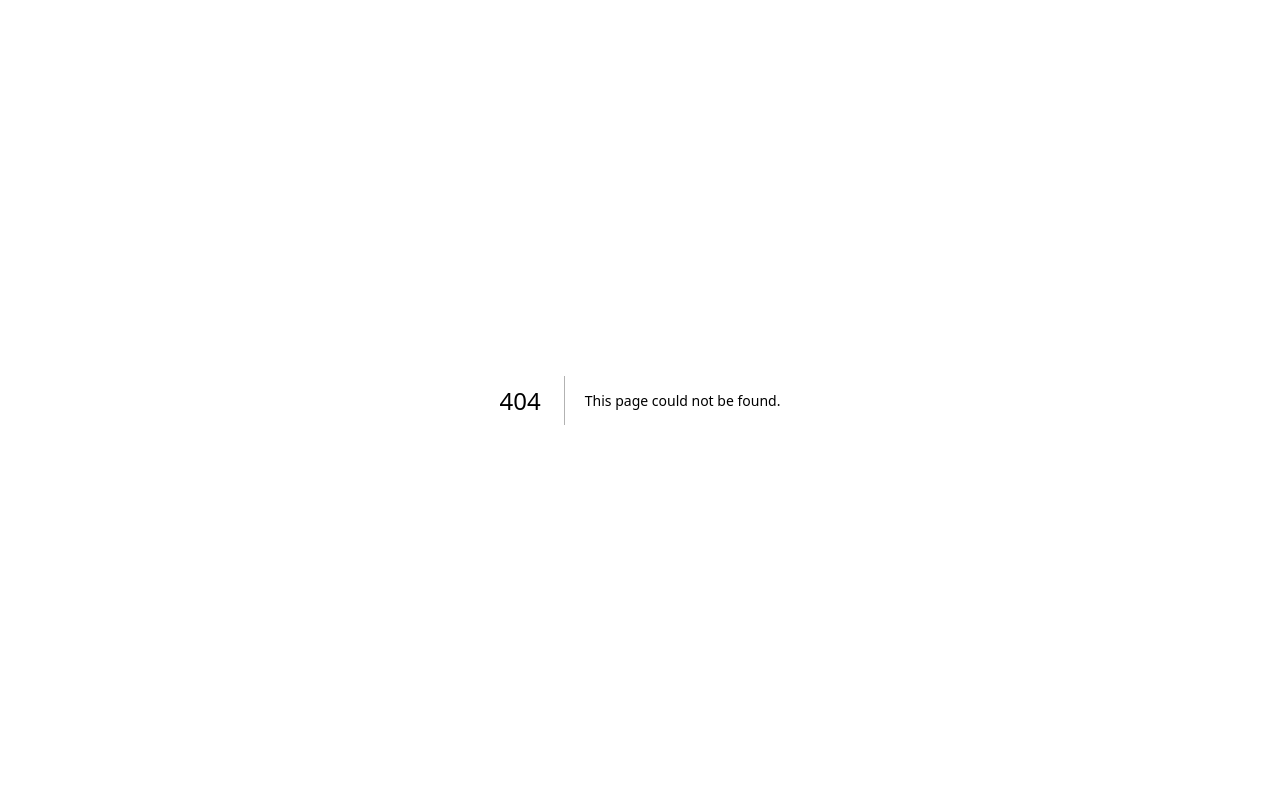
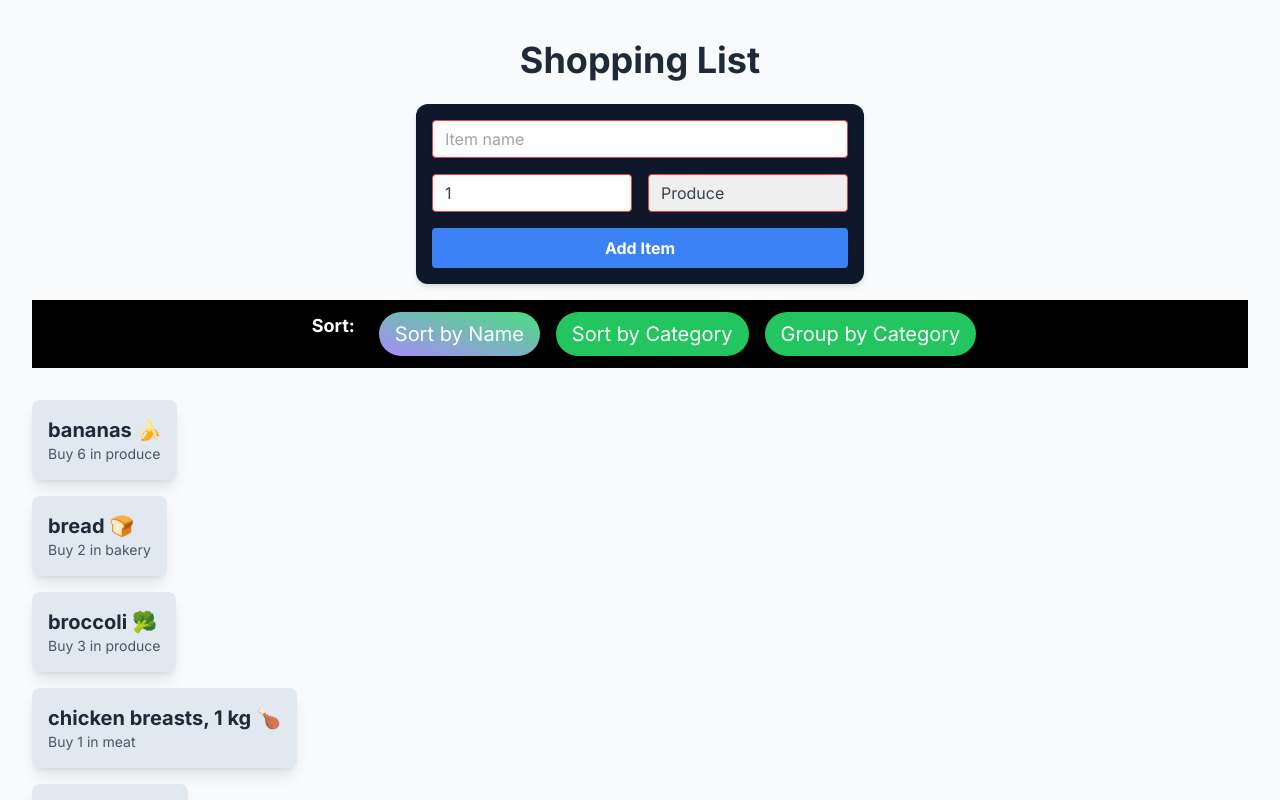
Before and after one commit to khushbu-s-shah/cprg306-assignments, a Next.js app: page /week-7 in a window 1280 px wide. Before the commit this address had no page. Shown: the top 800 px of the page. Built offline with nearby package versions, Linux system fonts and the light colour scheme.

Commit message:
Week-7 work added

```diff
--- a/app/page.js
+++ b/app/page.js
@@ -22,6 +22,9 @@ export default function Page () {
               <li className="hover:text-green-400 hover:underline">
                 <Link href="week-6">Week 6 Assignment</Link>
               </li>
+              <li className="hover:text-green-400 hover:underline">
+                <Link href="week-7">Week 7 Assignment</Link>
+              </li>
             </ul>
           </div>
       </div>
--- /dev/null
+++ b/app/week-7/item-list.js
@@ -0,0 +1,81 @@
+"use client";
+
+import { useState } from 'react';
+import Item from '../week-7/item';
+
+export default function ItemList( { items, onAddItem } ) {
+    const [sortBy, setSortBy] = useState('name');
+
+    const sortedItems = [...items].sort((a, b) => {
+        if (sortBy === 'name') {
+            return a.name.localeCompare(b.name);
+        } else if (sortBy === 'category') {
+            return a.category.localeCompare(b.category);
+        }
+    });
+    const groupedItems = sortedItems.reduce((acc, item) => {
+        if (!acc[item.category]) {
+            acc[item.category] = [];
+        }
+        acc[item.category].push(item);
+        return acc;
+    }, {});
+
+    return (
+        <div className="p-4">
+            <div className="bg-black flex justify-center mb-6 mx-auto  p-1">
+                <label htmlFor='item' className='text-lg text-white mb-4 font-bold p-2 py-2 px-4'>Sort:</label>
+                <button
+                    className={`block sm:inline-block md:text-xl m-2 px-4 py-2 rounded-full text-white shadow  ${sortBy === 'name' ? 'bg-gradient-to-tr from-violet-400 to-green-400' : ' bg-green-400'}`}
+                    onClick={() => setSortBy('name')}
+                >
+                    Sort by Name
+                </button>
+
+                <button
+                    className={`block sm:inline-block md:text-xl m-2 px-4 py-2 rounded-full text-white shadow  ${sortBy === 'category' ? 'bg-gradient-to-tr from-violet-400 to-green-400' : 'bg-green-500'}`}
+                    onClick={() => setSortBy('category')}
+                >
+                    Sort by Category
+                </button>
+
+                <button className={`block sm:inline-block md:text-xl m-2 px-4 py-2 rounded-full text-white shadow  ${sortBy === 'group' ? 'bg-gradient-to-tr from-violet-400 to-green-400' : 'bg-green-500'}`}
+                onClick={() => setSortBy('group')}>
+                    Group by Category
+                </button>
+
+            </div>
+
+            {sortBy === 'group' ? (
+            <div className="flex flex-col md:flex-row md:flex-wrap">
+             {Object.keys(groupedItems).map(category => (
+               <div key={category} className="w-full md:w-1/2 lg:w-1/3 p-2">
+                 <h2 className="capitalize text-xl font-semibold mt-4 bg-gray-400 p-2 rounded">{category}</h2>
+                 <ul>
+                   {groupedItems[category].map(item => (
+                     <Item
+                       key={item.id}
+                       name={item.name}
+                       quantity={item.quantity}
+                       category={item.category}
+                     />
+                   ))}
+                   </ul>
+                  </div>
+                ))}
+              </div>
+            ) : (
+              <ul className="flex flex-wrap justify-center">
+                {sortedItems.map(item => (
+                  <Item
+                    key={item.id}
+                    name={item.name}
+                    quantity={item.quantity}
+                    category={item.category}
+                  />
+                ))}
+              </ul>
+            )}
+          </div>
+    );
+}
--- /dev/null
+++ b/app/week-7/item.js
@@ -0,0 +1,16 @@
+
+const Item = ({name, quantity, category}) => {
+    return (
+       <div className="container mx-auto">
+        <ul className="flex flex-col md:flex-row md:flex-wrap -mx-2 rounded">
+        <li className="bg-slate-200 m-2 p-4 flex-wrap md:flex-none mx:w-full rounded-lg shadow-lg hover:bg-blue-50 transition duration-300">
+            <h2 className="font-bold text-xl text-gray-800">{name}</h2>
+            <p className="font-normal text-sm text-gray-600">Buy {quantity} in {category}</p>
+
+        </li>
+        </ul>
+        </div>
+    );
+}
+
+export default Item;
--- /dev/null
+++ b/app/week-7/items.json
@@ -0,0 +1,74 @@
+[
+    {
+      "id": "1h2GJKH12gkHG31h1H",
+      "name": "milk, 4 L 🥛",
+      "quantity": 1,
+      "category": "dairy"
+    },
+    {
+      "id": "2KJH3k2j3H1k2J3K1H",
+      "name": "bread 🍞",
+      "quantity": 2,
+      "category": "bakery"
+    },
+    {
+      "id": "3h2KJH3k2j3H1k2J3",
+      "name": "eggs, dozen 🥚",
+      "quantity": 2,
+      "category": "dairy"
+    },
+    {
+      "id": "4k2J3K1H2GJKH12gk",
+      "name": "bananas 🍌",
+      "quantity": 6,
+      "category": "produce"
+    },
+    {
+      "id": "5H1h1H2KJH3k2j3H",
+      "name": "broccoli 🥦",
+      "quantity": 3,
+      "category": "produce"
+    },
+    {
+      "id": "6H1k2J3K1H2GJKH1",
+      "name": "chicken breasts, 1 kg 🍗",
+      "quantity": 1,
+      "category": "meat"
+    },
+    {
+      "id": "7gkHG31h1H2KJH3k",
+      "name": "pasta sauce 🍝",
+      "quantity": 3,
+      "category": "canned goods"
+    },
+    {
+      "id": "8j3H1k2J3K1H2GJK",
+      "name": "spaghetti, 454 g 🍝",
+      "quantity": 2,
+      "category": "dry goods"
+    },
+    {
+      "id": "9H12gkHG31h1H2KJ",
+      "name": "toilet paper, 12 pack 🧻",
+      "quantity": 1,
+      "category": "household"
+    },
+    {
+      "id": "10H3k2j3H1k2J3K1",
+      "name": "paper towels, 6 pack",
+      "quantity": 1,
+      "category": "household"
+    },
+    {
+      "id": "11k2J3K1H2GJKH12",
+      "name": "dish soap 🍽️",
+      "quantity": 1,
+      "category": "household"
+    },
+    {
+      "id": "12GJKH12gkHG31h1",
+      "name": "hand soap 🧼",
+      "quantity": 4,
+      "category": "household"
+    }
+  ]
--- /dev/null
+++ b/app/week-7/new-item.js
@@ -0,0 +1,103 @@
+
+"use client";
+
+import { useState } from 'react';
+
+export default function NewItem( { onAddItem } ) {
+
+  const [formData, setFormData] = useState({
+    name: "",
+    quantity: 1,
+    category: "produce"
+  });
+
+  const handleChange = (e) => {
+    const { name, value } = e.target;
+    setFormData((prevData) => ({
+      ...prevData,
+      [name]: name === 'quantity' ? Number(value) : value
+    }));
+
+  };
+
+  const handleSubmit = (event) => {
+    event.preventDefault();
+    const newItem = {
+      id: Math.random().toString(36).substring(2, 9),
+      name: formData.name,
+      quantity: formData.quantity,
+      category: formData.category
+    };
+    onAddItem(newItem);
+    setFormData({
+      name: "",
+      quantity: 1,
+      category: "produce"
+    });
+
+  };
+
+  return (
+
+    <div className="p-4 max-w-md mx-auto rounded-xl shadow-md space-y-4 bg-slate-900">
+
+      <form onSubmit={handleSubmit}>
+
+        <div className="container mb-4">
+          <input
+
+            type="text"
+            id="name"
+            name="name"
+            value={formData.name}
+            onChange={handleChange}
+            required
+            placeholder='Item name'
+            className="shadow appearance-none border border-red-500 p-2 w-full rounded py-2 px-3 text-gray-700 leading-tight focus:outline-none focus:shadow-outline"/>
+        </div>
+
+        <div className="flex space-x-4 mb-4">
+          <input
+            type="number"
+            id="quantity"
+            name="quantity"
+            value={formData.quantity}
+            onChange={handleChange}
+            min="1"
+            max="99"
+            required
+            className="shadow appearance-auto border border-red-500 p-2 rounded w-full py-2 px-3 text-gray-700 leading-tight focus:outline-none focus:shadow-outline"/>
+
+        <select
+            id="category"
+            name="category"
+            value={formData.category}
+            onChange={handleChange}
+            className="focus:shadow-outline appearance-none border-double border border-red-500 p-2 rounded w-full py-2 px-3 text-gray-700 leading-tight focus:outline-none focus:shadow-outline"> V
+
+              <option value="produce">Produce</option>
+              <option value="dairy">Dairy</option>
+              <option value="bakery">Bakery</option>
+              <option value="meat">Meat</option>
+              <option value="frozen-foods">Frozen Foods</option>
+              <option value="canned-goods">Canned Goods</option>
+              <option value="dry-goods">Dry Goods</option>
+              <option value="beverages">Beverages</option>
+              <option value="snacks">Snacks</option>
+              <option value="household">Household</option>
+              <option value="other">Other</option>
+          </select>
+        </div>
+
+
+          <button
+            type="submit"
+            className="bg-blue-500 hover:bg-blue-700 text-white font-bold py-2 px-4 rounded focus:outline-none focus:shadow-outline container"> Add Item
+          </button>
+
+      </form>
+    </div>
+
+  );
+
+};
--- /dev/null
+++ b/app/week-7/page.js
@@ -0,0 +1,24 @@
+"use client";
+
+import { useState } from 'react';
+import ItemList from '../week-7/item-list';
+import NewItem from './new-item';
+import itemsData from '../week-7/items.json';
+
+export default function Page() {
+  const [items, setItems] = useState(itemsData);
+
+  const handleAddItem = (newItem) => {
+    setItems([...items, newItem]);
+  };
+
+  return (
+    <main className="bg-gray-50 min-h-screen p-4">
+      <header className='text-center my-6'>
+      <h1 className="text-4xl text-gray-800 font-bold">Shopping List</h1>
+      </header>
+      <NewItem onAddItem={handleAddItem} />
+      <ItemList items={items} />
+    </main>
+  )
+}
```
